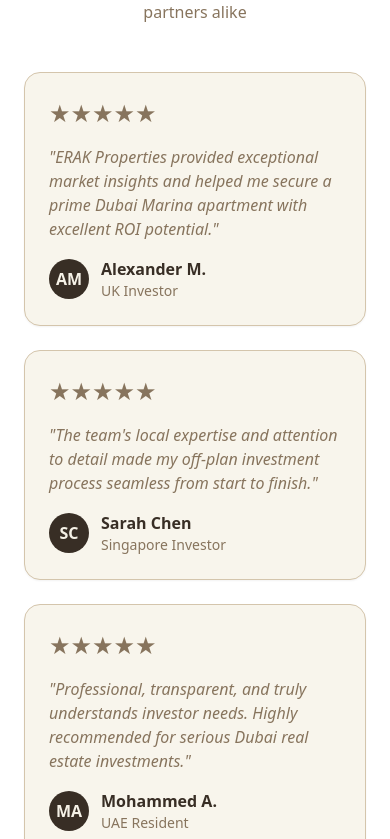
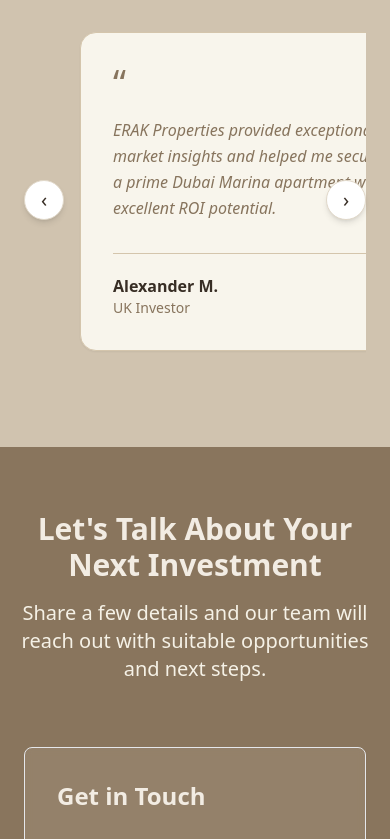
Before and after one commit to erakpropertiesuae-cpu/erakproperties, a Vue app: page / in a window 390 px wide. Shown: the part 4725-5564 px from the top of the page. Built offline with nearby package versions, Linux system fonts and the light colour scheme.

Commit message:
updated10/12

```diff
--- a/src/components/Testimonials.vue
+++ b/src/components/Testimonials.vue
@@ -1,52 +1,128 @@
 <template>
-<section id="testimonials" class="fade-up bg-white py-16">
+<section id="testimonials" class="fade-up py-20 bg-sand">
   <div class="max-w-7xl mx-auto px-6 md:px-8">
-    <h3 class="text-4xl font-extrabold text-[#382E25] text-center mb-6">What Our Clients Say</h3>
-    <p class="text-center text-[#87745D] mb-12 max-w-2xl mx-auto">Trusted by international investors and local partners alike</p>
 
-    <div class="grid md:grid-cols-2 lg:grid-cols-3 gap-6">
-      <div class="bg-[#F8F5EC] rounded-2xl p-6 shadow-sm border border-[#D4C5AC]">
-        <div class="text-[#87745D] text-2xl mb-4">★★★★★</div>
-        <p class="text-[#87745D] mb-4 italic">
-          "ERAK Properties provided exceptional market insights and helped me secure a prime Dubai Marina apartment with excellent ROI potential."
-        </p>
-        <div class="flex items-center gap-3">
-          <div class="w-10 h-10 rounded-full bg-[#382E25] flex items-center justify-center text-[#F5F1E6] font-semibold">AM</div>
-          <div>
-            <div class="text-[#382E25] font-semibold">Alexander M.</div>
-            <div class="text-sm text-[#87745D]">UK Investor</div>
-          </div>
-        </div>
+    <h3 class="text-5xl font-extrabold text-[#382E25] text-center mb-4">
+      What Our Clients Say
+    </h3>
+    <p class="text-center text-[#87745D] mb-12 max-w-2xl mx-auto">
+      <!-- Trusted by international investors and local partners alike -->
+    </p>
+
+    <div class="relative">
+
+      <!-- Left Arrow -->
+      <button
+        @click="scrollLeft"
+        class="absolute left-0 top-1/2 -translate-y-1/2 bg-white shadow-md border
+               border-[#E0D7C8] w-10 h-10 rounded-full flex items-center justify-center
+               text-[#382E25] text-xl hover:bg-[#F9F5EF] transition z-10"
+      >
+        ‹
+      </button>
+
+      <!-- Slider -->
+      <div
+        ref="slider"
+        class="flex gap-6 overflow-x-auto scroll-smooth px-14 pb-4 no-scrollbar"
+      >
+<div
+  v-for="(t, index) in testimonials"
+  :key="index"
+  class="min-w-[340px] max-w-[340px] bg-[#F8F5EC] rounded-2xl p-8
+         shadow-sm border border-[#D4C5AC] flex-shrink-0"
+>
+  <!-- Quote Icon -->
+  <div class="text-[#87745D] text-4xl mb-4 leading-none">“</div>
+
+  <!-- Quote Text -->
+  <p class="text-[#87745D] text-base leading-relaxed italic mb-8">
+    {{ t.text }}
+  </p>
+
+  <!-- Divider -->
+  <div class="h-px bg-[#D4C5AC] mb-5"></div>
+
+  <!-- Author -->
+  <div>
+    <div class="text-[#382E25] font-semibold">
+      {{ t.name }}
+    </div>
+    <div class="text-sm text-[#87745D]">
+      {{ t.location }}
+    </div>
+  </div>
+</div>
+
       </div>
 
-      <div class="bg-[#F8F5EC] rounded-2xl p-6 shadow-sm border border-[#D4C5AC]">
-        <div class="text-[#87745D] text-2xl mb-4">★★★★★</div>
-        <p class="text-[#87745D] mb-4 italic">
-          "The team's local expertise and attention to detail made my off-plan investment process seamless from start to finish."
-        </p>
-        <div class="flex items-center gap-3">
-          <div class="w-10 h-10 rounded-full bg-[#382E25] flex items-center justify-center text-[#F5F1E6] font-semibold">SC</div>
-          <div>
-            <div class="text-[#382E25] font-semibold">Sarah Chen</div>
-            <div class="text-sm text-[#87745D]">Singapore Investor</div>
-          </div>
-        </div>
-      </div>
+      <!-- Right Arrow -->
+      <button
+        @click="scrollRight"
+        class="absolute right-0 top-1/2 -translate-y-1/2 bg-white shadow-md border
+               border-[#E0D7C8] w-10 h-10 rounded-full flex items-center justify-center
+               text-[#382E25] text-xl hover:bg-[#F9F5EF] transition z-10"
+      >
+        ›
+      </button>
 
-      <div class="bg-[#F8F5EC] rounded-2xl p-6 shadow-sm border border-[#D4C5AC]">
-        <div class="text-[#87745D] text-2xl mb-4">★★★★★</div>
-        <p class="text-[#87745D] mb-4 italic">
-          "Professional, transparent, and truly understands investor needs. Highly recommended for serious Dubai real estate investments."
-        </p>
-        <div class="flex items-center gap-3">
-          <div class="w-10 h-10 rounded-full bg-[#382E25] flex items-center justify-center text-[#F5F1E6] font-semibold">MA</div>
-          <div>
-            <div class="text-[#382E25] font-semibold">Mohammed A.</div>
-            <div class="text-sm text-[#87745D]">UAE Resident</div>
-          </div>
-        </div>
-      </div>
     </div>
   </div>
 </section>
 </template>
+
+<script>
+export default {
+  data() {
+    return {
+      testimonials: [
+        {
+          name: "Alexander M.",
+          initials: "AM",
+          location: "UK Investor",
+          text: "ERAK Properties provided exceptional market insights and helped me secure a prime Dubai Marina apartment with excellent ROI potential."
+        },
+        {
+          name: "Sarah Chen",
+          initials: "SC",
+          location: "Singapore Investor",
+          text: "The team's local expertise and attention to detail made my off-plan investment process seamless from start to finish."
+        },
+        {
+          name: "Mohammed A.",
+          initials: "MA",
+          location: "UAE Resident",
+          text: "Professional, transparent, and truly understands investor needs. Highly recommended for serious Dubai real estate investments."
+        },
+        {
+          name: "Daniel R.",
+          initials: "DR",
+          location: "Germany Investor",
+          text: "Excellent guidance from start to handover. Everything was smooth and well managed."
+        },
+        {
+          name: "Priya K.",
+          initials: "PK",
+          location: "India Investor",
+          text: "Clear communication, honest advice, and strong market knowledge."
+        },
+        {
+          name: "Ahmed S.",
+          initials: "AS",
+          location: "Qatar Investor",
+          text: "ERAK helped me diversify into Dubai with full confidence."
+        }
+      ]
+    }
+  },
+
+  methods: {
+    scrollLeft() {
+      this.$refs.slider.scrollBy({ left: -350, behavior: 'smooth' })
+    },
+    scrollRight() {
+      this.$refs.slider.scrollBy({ left: 350, behavior: 'smooth' })
+    }
+  }
+}
+</script>
--- a/src/style.css
+++ b/src/style.css
@@ -16,7 +16,7 @@
 }
 
 :root {
-  --sand: 35 40% 85%;
+  --sand:  36 26% 75%;
   --cream: 36 35% 92%;
   --shadow: 28 21% 19%;
   --card-foreground: 35 15% 30%;
```
